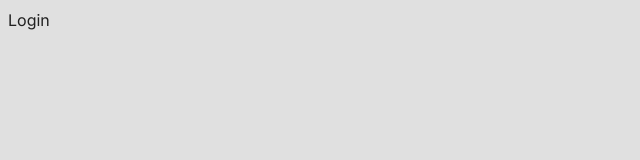
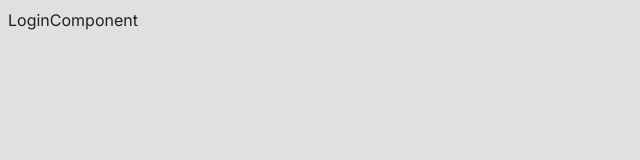
Before and after one commit to wolfgunblood/linkedin-clone, a React (Vite) app: page / in a window 1280 px wide. Shown: the top 160 px of the page, without its empty margins (0-640 px from the left). Built offline with nearby package versions, Linux system fonts and the light colour scheme.

Commit message:
Added Login codes

```diff
--- a/src/Pages/Login.jsx
+++ b/src/Pages/Login.jsx
@@ -1,8 +1,9 @@
-import React from 'react'
+import React,{ useState } from 'react';
+import LoginComponent from '../components/LoginComponent';
 
 const Login = () => {
   return (
-    <div>Login</div>
+    <LoginComponent />
   )
 }
 
--- a/src/main.jsx
+++ b/src/main.jsx
@@ -1,9 +1,9 @@
 import React from 'react'
 import ReactDOM from 'react-dom/client'
-import App from './App.jsx'
 import './index.scss';
 import { RouterProvider } from 'react-router-dom';
 import { router } from './Routes';
+import { app, auth } from './firebaseConfig';
 
 ReactDOM.createRoot(document.getElementById('root')).render(
   <React.StrictMode>
```
